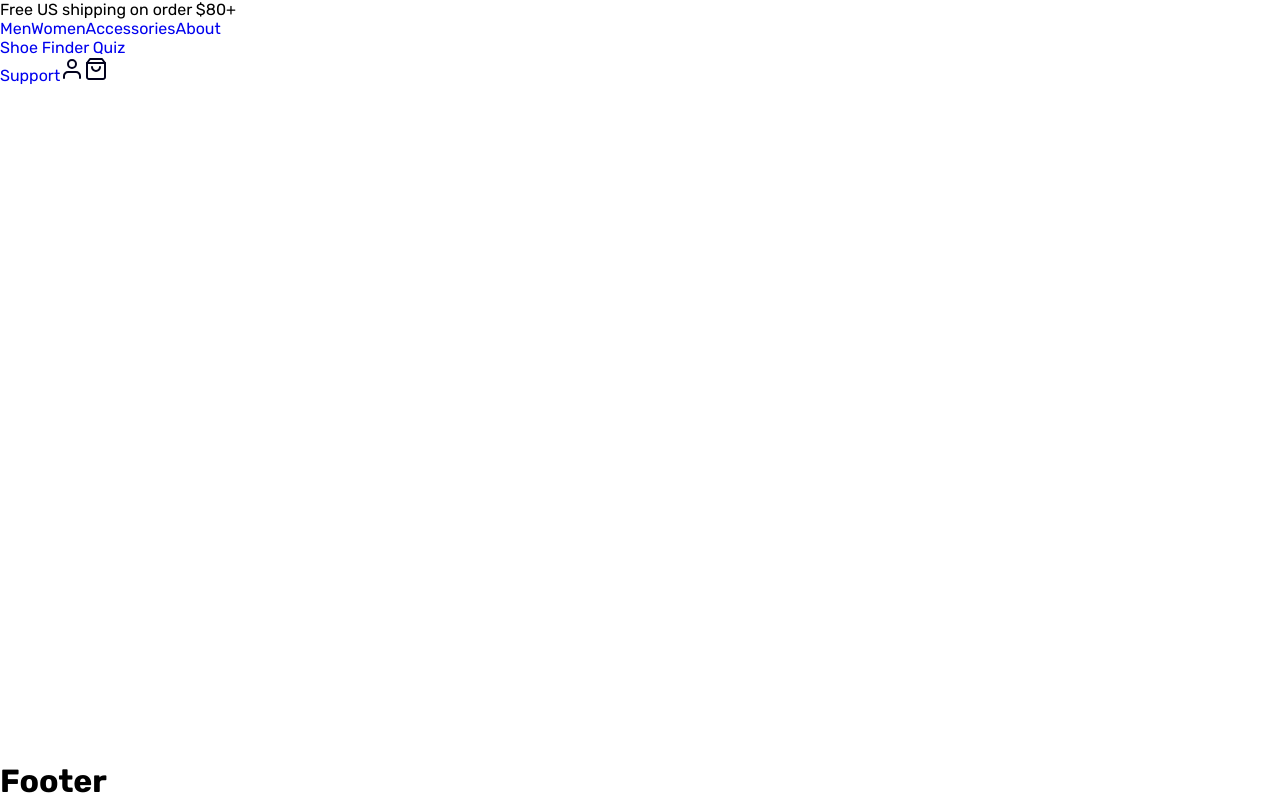
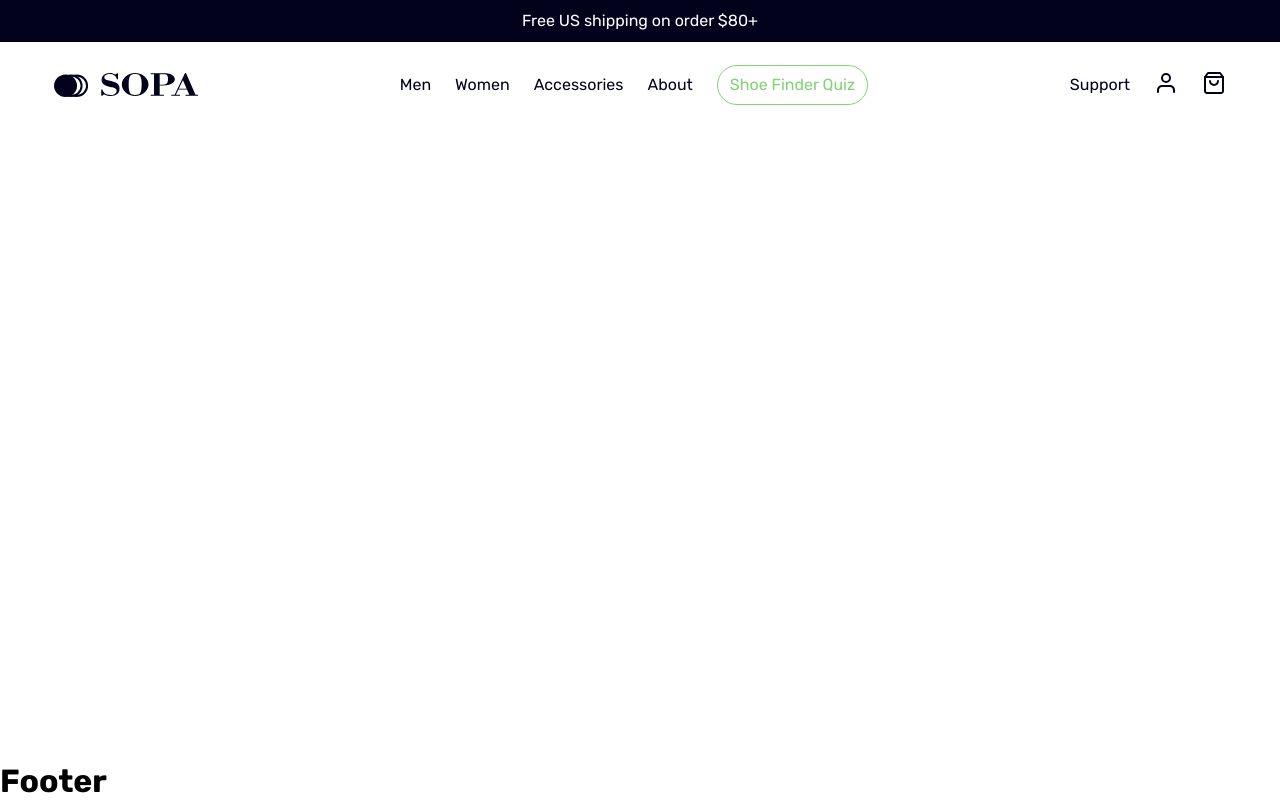
Before and after one commit to SOPA-shop/SOPA-FE-REACT, a React (Vite) app: page / in a window 1280 px wide. Built offline with nearby package versions, Linux system fonts and the light colour scheme.

Commit message:
[ADD] add header layout

```diff
--- a/package.json
+++ b/package.json
@@ -21,6 +21,7 @@
     "react-icons": "^4.11.0",
     "react-router-dom": "^6.18.0",
     "rsuite": "^5.43.0",
+    "sass": "^1.69.5",
     "vite-aliases": "^0.11.3"
   },
   "devDependencies": {
@@ -33,5 +34,4 @@
     "eslint-plugin-react-refresh": "^0.4.3",
     "vite": "^4.4.5"
   }
-
 }
--- a/src/assets/scss/mixin-variables.scss
+++ b/src/assets/scss/mixin-variables.scss
@@ -8,6 +8,14 @@
   align-items: $align-items;
 }
 
+@mixin flex-gap($direction: row, $col :null,$row :null,) {
+  display: flex;
+  flex-direction: $direction;
+  column-gap: $col;
+  row-gap: $row;
+
+}
+
 @mixin text($font-size: null, $font-weight: null, $line-height: null, $color: null) {
   font-size: $font-size;
   font-weight: $font-weight;
--- a/src/layout/Layout.jsx
+++ b/src/layout/Layout.jsx
@@ -12,7 +12,7 @@ const Layout = () => {
       }}
     >
       <Header />
-      <main style={{ flex: '1 1 0', marginTop: '100px' }}>
+      <main style={{ flex: '1 1 0', marginTop: '128px' }}>
         <Outlet />
       </main>
       <Footer />
--- a/src/layout/header/Header.jsx
+++ b/src/layout/header/Header.jsx
@@ -1,14 +1,14 @@
 import { Link } from 'react-router-dom'
-import ic_user from '@/assets/image/icons/ic_user.svg'
-import ic_cart from '@/assets/image/icons/ic_cart.svg'
+import ic_user from '/src/assets/image/icons/ic_user.svg'
+import ic_cart from '/src/assets/image/icons/ic_cart.svg'
+import './Header.scss'
 
 export default function Header() {
   return (
     <div className="header">
       <div className="hero-banner">Free US shipping on order $80+</div>
-      <div className="navigation">
-        <Link to="/" className="navigation__icon"></Link>
-      </div>
+      <div className="nav-header">
+        <Link to="/" className="logo-brand" />
         <nav className="navigation__menu">
           <Link to="/" className="navigation__menu__item">
             Men
@@ -38,5 +38,6 @@ export default function Header() {
           </Link>
         </div>
       </div>
+    </div>
   )
 }
--- /dev/null
+++ b/src/layout/header/Header.scss
@@ -0,0 +1,59 @@
+@import "src/assets/scss/config_variables.scss";
+@import "src/assets/scss/mixin-variables.scss";
+
+.header {
+  display: flex;
+  flex-direction: column;
+  width: 100vw;
+  position: fixed;
+  top: 0;
+  z-index: 10;
+
+  .hero-banner {
+    width: 100%;
+    text-align: center;
+    padding: 10px 0;
+    @include text($font-size-16, $font-weight-400, 22px, $secondary-color-white);
+    background: $primary-color-black;
+  }
+
+  .nav-header {
+    margin: 0 auto;
+    padding: 20px 0;
+    @include flex(row, null, null, space-between, center);
+    max-width: 1172px;
+    width: 100%;
+
+    .logo-brand {
+      width: 144px;
+      height: 46px;
+      padding: 12px 0;
+      background: url("/src/assets/image/logo/logo.svg") no-repeat;
+      background-size: cover;
+    }
+
+    .navigation__menu {
+      @include flex(row, null, 24px, space-between, center);
+
+      &__item {
+        @include text($font-size-16, $font-weight-400, 22px, $primary-color-black);
+        cursor: pointer;
+
+        &__quiz {
+          padding: 8px 12px;
+          border-radius: 24px;
+          border: 1px solid $yellowish-green;
+          @include text($font-size-16, $font-weight-400, 22px, $yellowish-green);
+        }
+      }
+    }
+
+    .navigation__user {
+      @include flex(row, null, 24px, space-between, center);
+
+      &__text {
+        @include text($font-size-16, $font-weight-400, 22px, $primary-color-black);
+      }
+    }
+  }
+}
--- a/src/main.jsx
+++ b/src/main.jsx
@@ -3,6 +3,8 @@ import ReactDOM from 'react-dom/client'
 import App from './App.jsx'
 import './index.css'
 import { BrowserRouter } from 'react-router-dom'
+import './assets/scss/config_variables.scss'
+import './assets/scss/mixin-variables.scss'
 
 ReactDOM.createRoot(document.getElementById('root')).render(
   <React.StrictMode>
--- a/vite.config.js
+++ b/vite.config.js
@@ -1,12 +1,18 @@
+import * as path from 'path'
 import { defineConfig } from 'vite'
 import react from '@vitejs/plugin-react-swc'
-import { ViteAliases } from 'vite-aliases'
-// https://vitejs.dev/config/
+
+const __dirname = path.resolve(path.dirname(''))
+
 export default defineConfig({
-  plugins: [react(), ViteAliases()],
-  alias: {
-    '@assets': '/src/assets',
-    '@components': '/src/components',
-    '@styles': '/src/styles',
+  plugins: [react()],
+  resolve: {
+    alias: {
+      '@': path.resolve(__dirname, './src/'),
+      assets: `${path.resolve(__dirname, './src/assets/')}`,
+      public: `${path.resolve(__dirname, './public/')}`,
+      pages: path.resolve(__dirname, './src/pages'),
+      types: `${path.resolve(__dirname, './src/@types')}`,
+    },
   },
 })
```
Also changed, not shown: 1 other file (tests, documents, lock files or other folders). Lines whose indentation alone changed are shown as unchanged.
